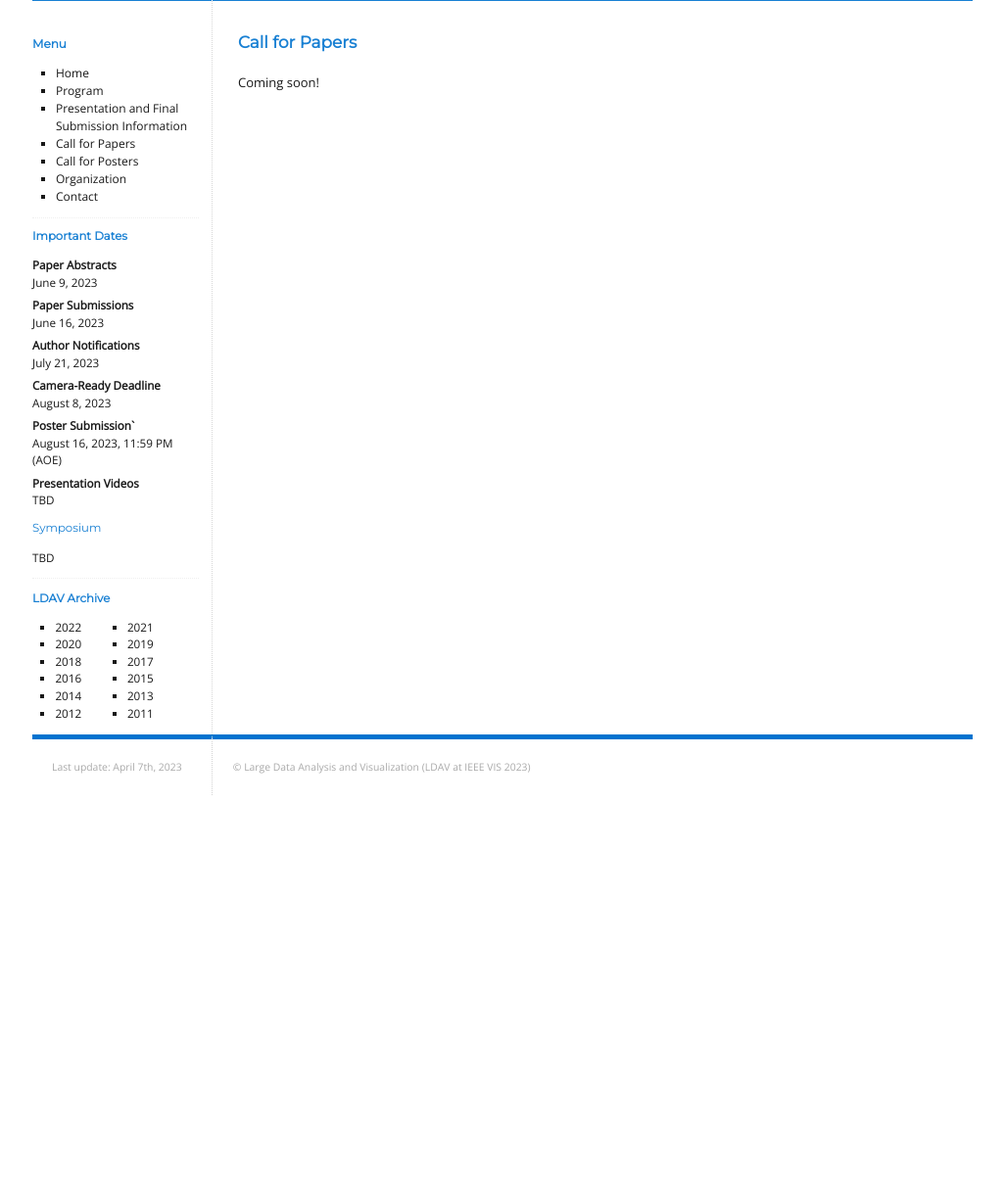
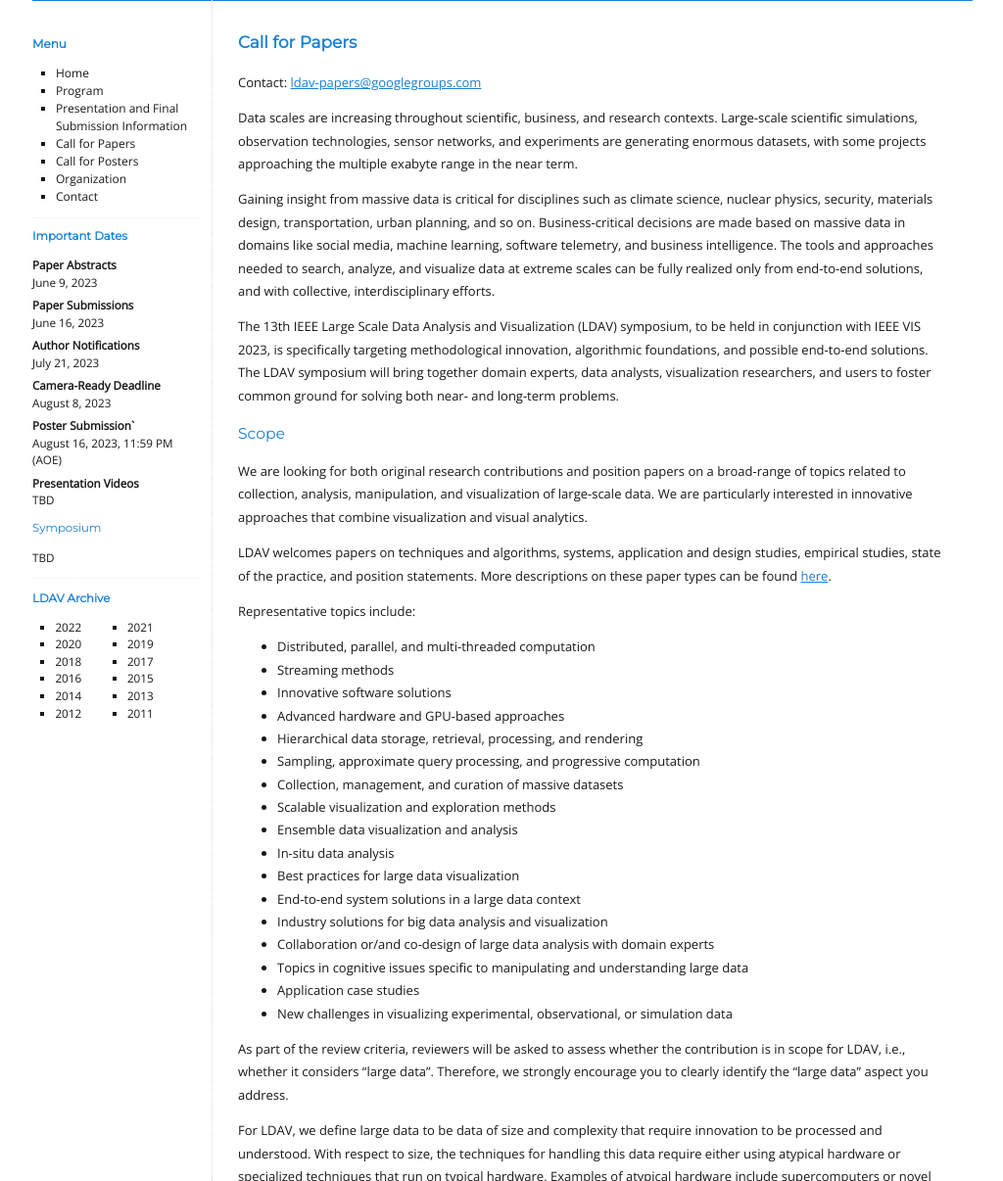
Before and after one commit to LDAV-Symposium/2023, a Jekyll site: the page built from _pages/call-for-papers.md, in a window 1280 px wide and 1400 px high, cut to the strip 194-1400 px from the top of the window. Shown: the whole strip at 98% size, without its empty margins (127-1151 px from the left). Built offline with Jekyll 4.4.1, drawn with Linux system fonts in a browser that asks for light colours; some of the changed text lies outside the part shown.

Commit message:
update CFP

```diff
--- a/_pages/call-for-papers.md
+++ b/_pages/call-for-papers.md
@@ -5,44 +5,20 @@ title: Call for Papers
 
 # Call for Papers
 
-Coming soon!
+Contact: <ldav-papers@googlegroups.com>
 
-<!--
-Contact: <ldav23@precisionconference.com>
--->
+Data scales are increasing throughout scientific, business, and research contexts. Large-scale scientific simulations, observation technologies, sensor networks, and experiments are generating enormous datasets, with some projects approaching the multiple exabyte range in the near term.
 
-<!--
-Data scales are increasing throughout scientific, business, and research
-contexts. Large-scale scientific simulations, observation technologies,
-sensor networks, and experiments are generating enormous datasets, with
-some projects approaching the multiple exabyte range in the near term.
+Gaining insight from massive data is critical for disciplines such as climate science, nuclear physics, security, materials design, transportation, urban planning, and so on. Business-critical decisions are made based on massive data in domains like social media, machine learning, software telemetry, and business intelligence. The tools and approaches needed to search, analyze, and visualize data at extreme scales can be fully realized only from end-to-end solutions, and with collective, interdisciplinary efforts.
 
-Gaining insight from massive data is critical for disciplines such as
-climate science, nuclear physics, security, materials design,
-transportation, urban planning, and so on. Business-critical decisions
-are made based on massive data in domains like social media, machine
-learning, software telemetry, and business intelligence. The tools and
-approaches needed to search, analyse, and visualize data at extreme
-scales can be fully realized only from end-to-end solutions, and with
-collective, interdisciplinary efforts.
-
-The 12th IEEE Large Scale Data Analysis and Visualization (LDAV)
-symposium, to be held in conjunction with IEEE VIS 2022, is specifically
-targeting methodological innovation, algorithmic foundations, and
-possible end-to-end solutions. The LDAV symposium will bring together
-domain experts, data analysts, visualization researchers, and users to
-foster common ground for solving both near- and long-term problems.
-
+The 13th IEEE Large Scale Data Analysis and Visualization (LDAV) symposium, to be held in conjunction with IEEE VIS 2023, is specifically targeting methodological innovation, algorithmic foundations, and possible end-to-end solutions. The LDAV symposium will bring together domain experts, data analysts, visualization researchers, and users to foster common ground for solving both near- and long-term problems.
 
 ## Scope
 
-We are looking for both original research contributions and position
-papers on a broad-range of topics related to collection, analysis,
-manipulation, and visualization of large-scale data. We are particularly
-interested in innovative approaches that combine information
-visualization, visual analytics, and scientific visualization.
+We are looking for both original research contributions and position papers on a broad-range of topics related to collection, analysis, manipulation, and visualization of large-scale data. We are particularly interested in innovative approaches that combine visualization and visual analytics.
 
 LDAV welcomes papers on techniques and algorithms, systems, application and design studies, empirical studies, state of the practice, and position statements. More descriptions on these paper types can be found <a href="paper-types.html">here</a>.
+
 Representative topics include:
 * Distributed, parallel, and multi-threaded computation
 * Streaming methods
@@ -64,67 +40,47 @@ Representative topics include:
 
 As part of the review criteria, reviewers will be asked to assess whether the contribution is in scope for LDAV, i.e., whether it considers "large data". Therefore, we strongly encourage you to clearly identify the "large data" aspect you address.
 
-For LDAV, we define large data to be data of size and complexity that require innovation to be processed and understood.  With respect to size, the techniques for handling this data require either using atypical hardware or specialized techniques that run on typical hardware.  Examples of atypical hardware include supercomputers or novel hardware (such as a just-released GPU, an understudied device like a FPGA, or a high-resolution display), with corresponding techniques including, for example, efficient parallelization.  There are many examples of specialized techniques that enable typical hardware to operate effectively on large data; canonical examples including multi-resolution and streaming techniques.  With respect to complexity, techniques in scope for LDAV should be illuminating data sets that are considerably larger than typical for a given task, for example, but not restricted to: rendering, layout, analysis, etc.  Finally, data may be large relative to the resources available, and such examples are welcomed at LDAV.  For example, novel techniques may be needed to visualize or analyze data on a Raspberry Pi or sensor network.
-
+For LDAV, we define large data to be data of size and complexity that require innovation to be processed and understood. With respect to size, the techniques for handling this data require either using atypical hardware or specialized techniques that run on typical hardware. Examples of atypical hardware include supercomputers or novel hardware (such as a just-released GPU, an understudied device like a FPGA, or a high-resolution display), with corresponding techniques including, for example, efficient parallelization. There are many examples of specialized techniques that enable typical hardware to operate effectively on large data; canonical examples include multi-resolution and streaming techniques. With respect to complexity, techniques in scope for LDAV should be illuminating data sets that are considerably larger than typical for a given task, for example, but not restricted to: rendering, layout, analysis, etc. Finally, data may be large relative to the resources available, and such examples are welcomed at LDAV. For example, novel techniques may be needed to visualize or analyze data on a Raspberry Pi or sensor network.
 
 ## Submission
 
 LDAV is accepting both full papers and short papers. The manuscripts
 should be formatted according to
 [guidelines from IEEE VGTC](http://vgtc.org/publications/conference).
-Submission of an abstract is required prior to submission of a paper or short paper.
+Submission of an abstract is required prior to submission of a full or short paper.
 
 Submission site note: Go to the
 [submission site](https://new.precisionconference.com/vgtc)
 (<https://new.precisionconference.com/vgtc>), log in, go to 'Submissions',
-and select Society 'VGTC', Conference 'LDAV 2022', and Track 'LDAV 2022 Papers'.
+and select Society 'VGTC', Conference 'LDAV 2023', and Track 'LDAV 2023 Papers'.
 
 ### Full Papers
-Full papers should have a maximum length of 9 pages with up to two (2)
-additional pages allowed for only references (maximum total of 11
-pages). Full papers may make contributions in techniques, systems,
-applications, evaluations, or theory. The contributions of full papers
-are reviewed based on their novelty, contribution, replicability, and
-evaluation.
+Full papers should have a maximum length of 9 pages with up to two (2) additional pages allowed for only references (maximum total of 11 pages). Full papers may make contributions in techniques, systems, applications, evaluations, or theory. The contributions of full papers are reviewed based on their novelty, contribution, replicability, and evaluation.
 
 ### Short Papers
-Short papers should have a length of 4-5 pages in total. Short papers
-are a venue to report smaller contributions than full papers. Position
-papers and showcases of interesting application of visualization are
-good topics for short papers. Technique, system, application,
-evaluation, or theory papers that have a smaller contribution than a
-full paper can also be submitted as a short paper.
+Short papers are a venue to report smaller contributions than full papers and should have a length of 4-5 pages in total. Position papers and showcases of interesting application of visualization are good topics for short papers. Technique, system, application, evaluation, or theory papers that have a smaller contribution than a full paper can also be submitted as a short paper.
 
 
 ## Proceedings
-
-The proceedings of the symposium will be published together with the VIS
-proceedings and via the IEEE Xplore Digital Library.
+The proceedings of the symposium will be published together with the VIS proceedings and via the IEEE Xplore Digital Library.
 
 ## Best Paper
+The LDAV Program Committee will present a Best Paper award to the authors whose submission is deemed the strongest according to the reviewing criteria. This award will be announced in conjunction with VIS 2023.
 
-The LDAV Program Committee will present a Best Paper award to the
-authors whose submission is deemed the strongest according to the
-reviewing criteria. This award will be announced in conjunction with VIS 2022.
--->
-<!--
-The Best Paper for LDAV will be published directly in IEEE Transactions on
-Visualization and Computer Graphics (TVCG). Further, in accordance with TVCG's <a href="https://www.computer.org/publications/author-resources/peer-review/journals#preliminary">policy for extending conference papers</a>, some excellent papers will be encouraged to submit journal versions of their work to TVCG, with reviewer continuity.
--->
-<!--
+The Best Paper for IEEE LDAV will be published directly in IEEE Transactions on Visualization and Computer Graphics (TVCG).  Further, other excellent papers will be encouraged to submit journal versions of their work to TVCG (at least 30% new scientific/technical content), with reviewer continuity.
+
 ## Important Dates
 
 Please note: all deadlines are firm and no extensions will be granted.
 
 Abstract Deadline (firm)
-: June 13, 2022, 11:59 PM (AOE)
+: June 9, 2023, 11:59 PM (AOE)
 
 Paper Submission (firm)
-: June 20, 2022, 11:59 PM (AOE)
+: June 16, 2023, 11:59 PM (AOE)
 
 Author Notification
-: July 25, 2022
+: July 25, 2023
 
 Camera-Ready Deadline (firm)
-: August 8, 2022
--->
+: August 8, 2023
```
